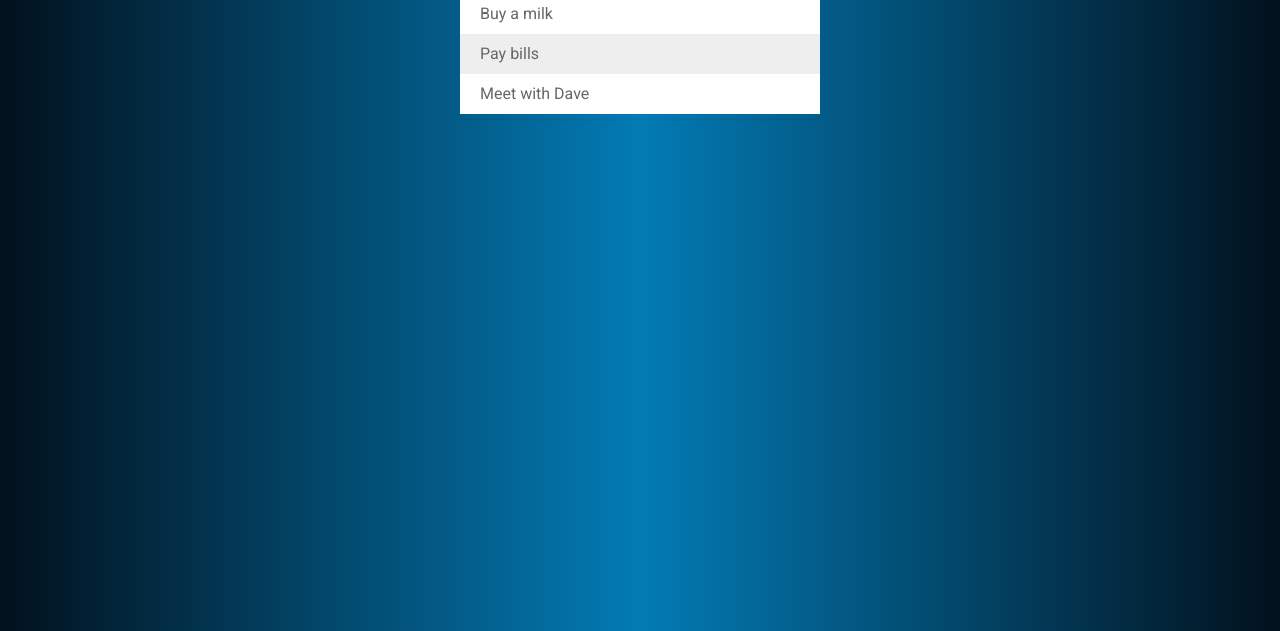
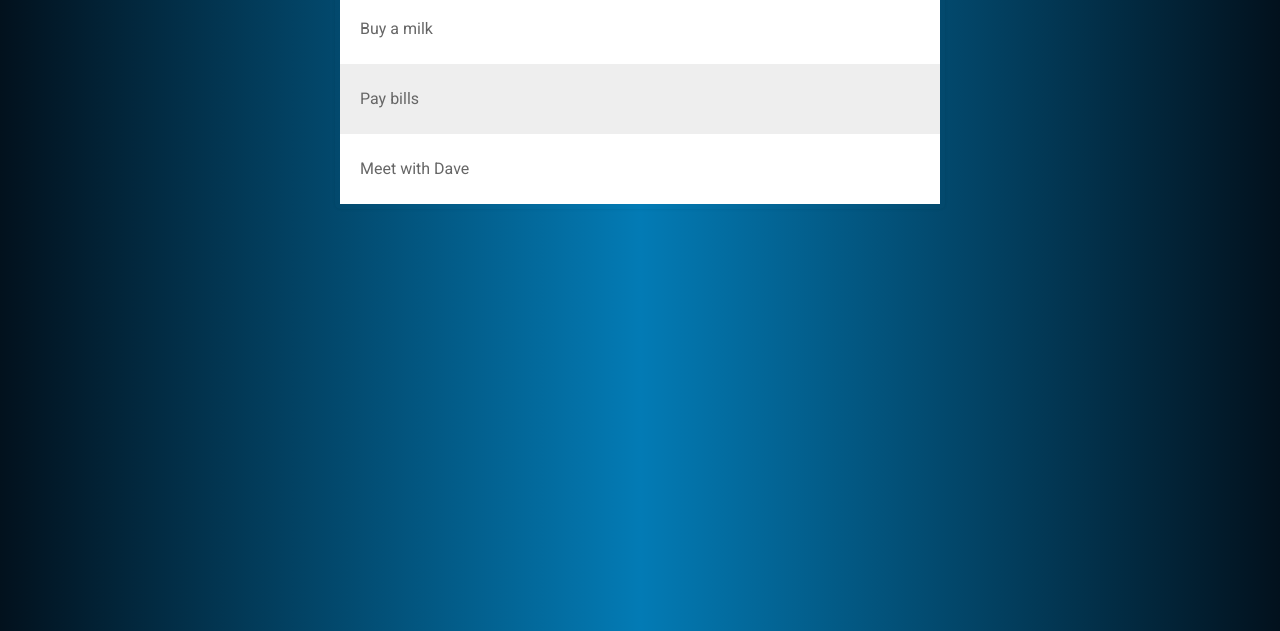
Before and after one commit to LukaszPlawinski/ToDo-List, a plain HTML site: page index.html in a window 1280 px wide. Shown: the part 169-800 px from the top of the page. Drawn offline with Linux system fonts and the light colour scheme.

Commit message:
Update style.css

```diff
--- a/assets/css/style.css
+++ b/assets/css/style.css
@@ -1,7 +1,7 @@
 
 #container{
 
-	width: 360px;
+	width: 600px;
 	margin: 100px auto;
 
 	border-radius: 5px;
@@ -22,7 +22,7 @@ ul {
 	padding: 0;
 }
 li span{
-	height: 40px;
+	height: 70px;
 	background-color: red;
 	margin-right: 20px;
 	text-align: center;
@@ -33,13 +33,13 @@ li span{
 	opacity:0;
 }
 li:hover span{
-	width: 40px;
+	width: 70px;
 	opacity: 1.0
 }
 li{
 	background-color: white;
-	line-height: 40px;
-	height: 40px;
+	line-height: 70px;
+	height: 70px;
 	color: #666;
 }
 li:nth-child(2n){
```
